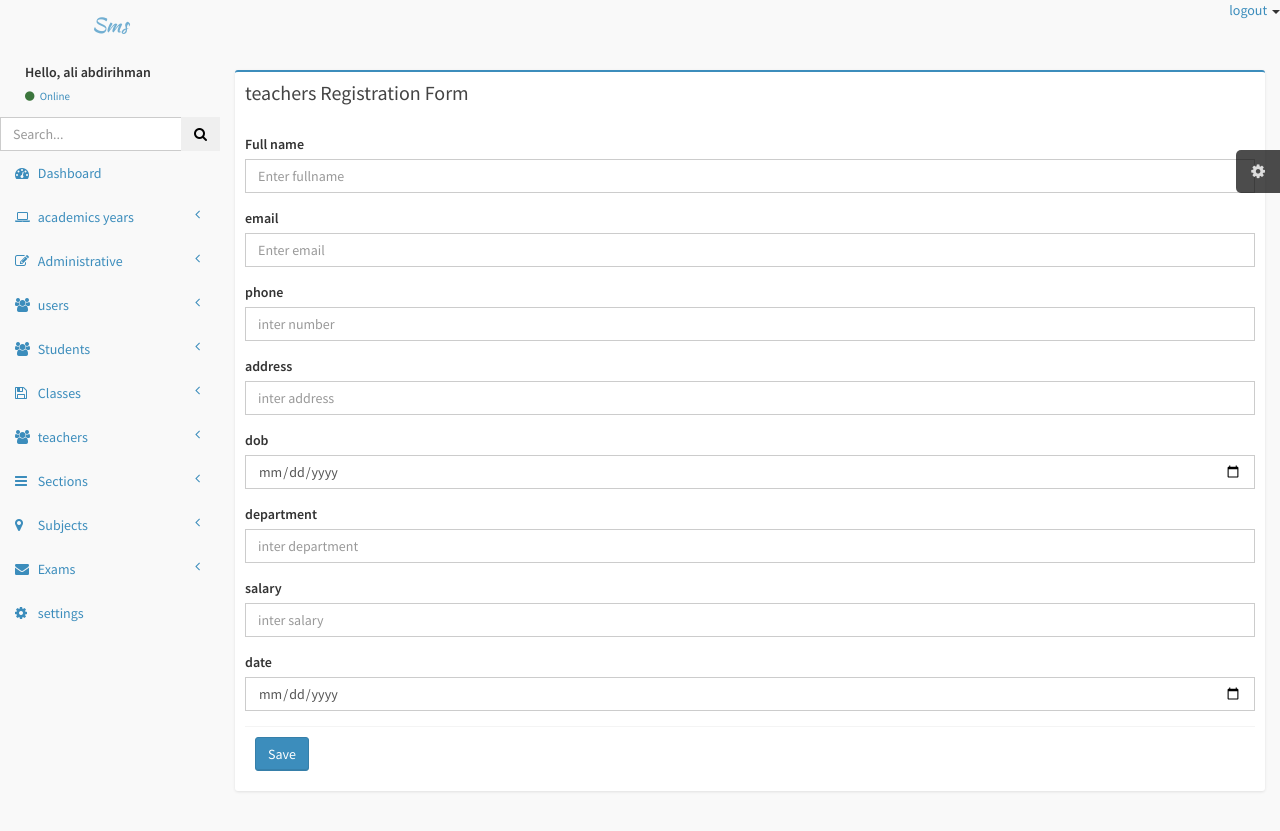
After one commit to bilancalas/sms, a PHP site: page /admin/fromteachers.php in a window 1280 px wide. The commit adds this page. Run offline with PHP 8.4, Linux system fonts and the light colour scheme; a user stored in the database is signed in; some libraries are stand-ins or nearby versions.

Commit message:
create from teachers/table

```diff
--- /dev/null
+++ b/admin/fromteachers.php
@@ -0,0 +1,98 @@
+<?php
+session_start();
+if (!$_SESSION['SID']) {
+    header('location: ../login.php');
+}
+?>
+<!DOCTYPE html>
+<html lang="en">
+
+<head>
+    <meta charset="UTF-8">
+    <meta name="viewport" content="width=device-width, initial-scale=1.0">
+    <title>school management system  New teachers</title>
+
+</head>
+
+<body>
+    <?php include 'includes/header.php'; ?>
+    <div class="wrapper row-offcanvas row-offcanvas-left">
+        <?php
+        include 'includes/aside.php';
+
+        ?>
+        <aside class="right-side">
+
+
+
+
+            <!-- Main content -->
+            <section class="content">
+
+
+                <div class="card">
+                    <div class="box box-primary">
+                        <div class="box-header">
+                            <h3 class="box-title">teachers Registration Form</h3>
+                        </div><!-- /.box-header -->
+                        <!-- form start -->
+                        <form role="form" action="backend/teachers.php" method="post">
+                            <div class="box-body">
+                                <div class="form-group">
+                                    <label for="exampleInputEmail1">Full name</label>
+                                    <input type="text" name="name" class="form-control" placeholder="Enter fullname">
+                                </div>
+
+                                <div class="form-group">
+                                    <label for="exampleInputEmail1">email</label>
+                                    <input type="email" name="email" class="form-control" placeholder="Enter email">
+                                </div>
+                                <div class="form-group">
+                                    <label for="exampleInputPassword1">phone</label>
+                                    <input type="int" name="phone" class="form-control" placeholder="inter number">
+                                </div>
+                                <div class="form-group">
+                                    <label for="exampleInputPassword1">address</label>
+                                    <input type="text" name="address" class="form-control" placeholder="inter address">
+                                </div>
+
+                                <div class="form-group">
+                                    <label for="exampleInputPassword1">dob</label>
+                                    <input type="date" name="dob" class="form-control" placeholder="inter dob">
+                                </div>
+
+                                <div class="form-group">
+                                    <label for="exampleInputPassword1">department</label>
+                                    <input type="text" name="department" class="form-control" placeholder="inter department">
+                                </div>
+
+                                <div class="form-group">
+                                    <label for="exampleInputPassword1">salary</label>
+                                    <input type="int" name="salary" class="form-control" placeholder="inter salary">
+                                </div>
+                                <div class="form-group">
+                                    <label for="exampleInputPassword1">date</label>
+                                    <input type="date" name="date" class="form-control" placeholder="inter date">
+
+
+
+
+                            </div><!-- /.box-body -->
+
+                            <div class="box-footer">
+                                <button type="submit" name="btnSave" class="btn btn-primary">Save</button>
+                            </div>
+                        </form>
+                    </div>
+                </div>
+
+
+
+            </section><!-- /.content -->
+        </aside>
+    </div>
+    <!-- Welcome To dashboard: mr. <?php echo $_SESSION['SID']; ?> <a href="includes/logout.php">Logout</a> -->
+
+</body>
+
+</html>
--- a/admin/includes/aside.php
+++ b/admin/includes/aside.php
@@ -89,12 +89,12 @@
 
             <li class="treeview">
                 <a href="#">
-                    <i class="fa fa-home"></i> <span>Dormitories</span>
+                    <i class="fa fa-users"></i> <span>teachers</span>
                     <i class="fa fa-angle-left pull-right"></i>
                 </a>
                 <ul class="treeview-menu">
-                    <li><a href="newuser.php"><i class="fa fa-angle-double-right"></i> New Users</a></li>
-                    <li><a href="manageusers.php"><i class="fa fa-angle-double-right"></i> Manage users</a></li>
+                    <li><a href="fromteachers.php"><i class="fa fa-angle-double-right"></i>register teachers</a></li>
+                    <li><a href="manageusers.php"><i class="fa fa-angle-double-right"></i> Manage teachers </a></li>
                 </ul>
             </li>
 
```
Also changed, not shown: admin/backend/teachers.php (added, +19 -0 lines), admin/newuser.php (deleted, +0 -80 lines).
